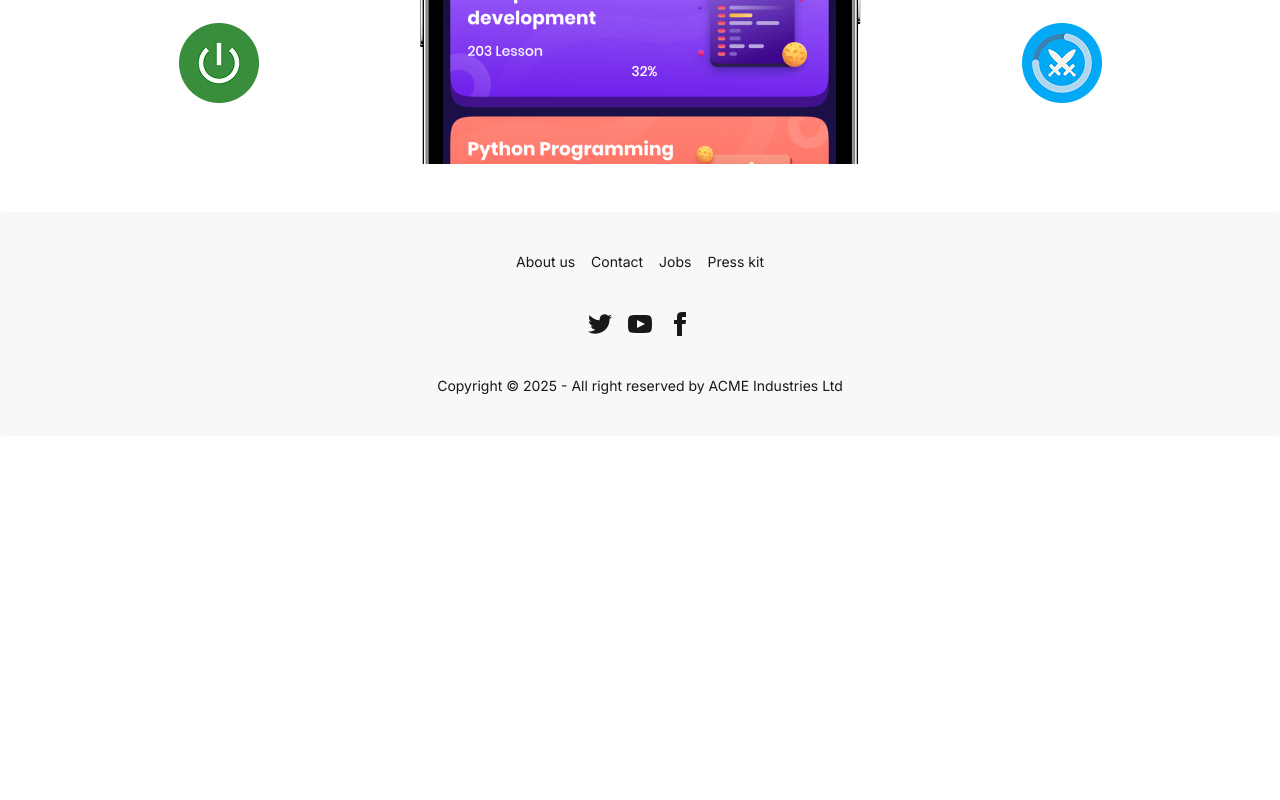
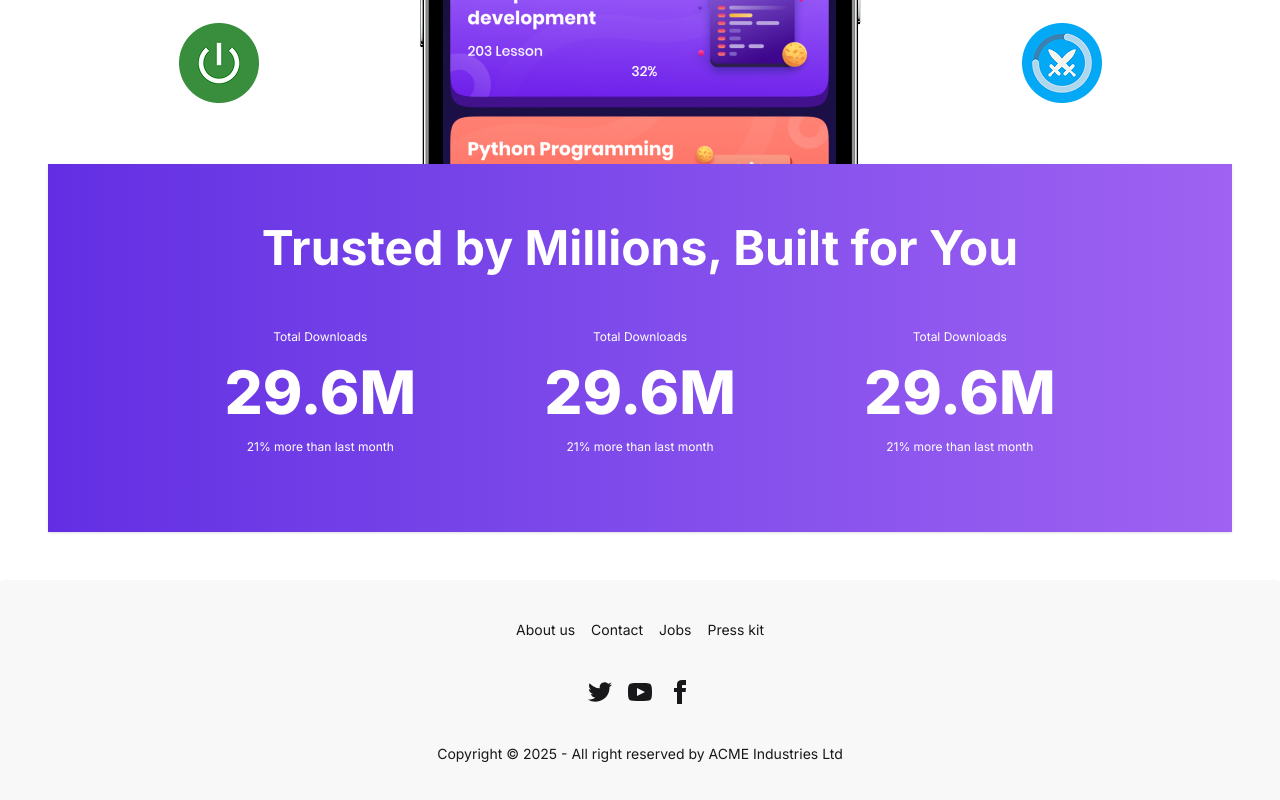
Before and after one commit to priyotush25/hero-io, a React (Vite) app: page / in a window 1280 px wide. Shown: the part 785-1585 px from the top of the page. Before the commit the page ends 1221 px from the top, so only its background shows below. Built offline with nearby package versions, Linux system fonts and the light colour scheme.

Commit message:
truested section add

```diff
--- /dev/null
+++ b/src/Component/State/State.jsx
@@ -0,0 +1,37 @@
+const State = () => {
+  return (
+    <div className="shadow flex flex-col justify-center items-center bg-gradient-to-r from-[#632EE3] to-[#9F62F2] py-15 text-center md:px-20 w-full text-white">
+      <h1 className="text-5xl font-bold mb-10">
+        Trusted by Millions, Built for You
+      </h1>
+
+      <div className="flex md:flex-row items-center justify-between flex-col">
+        <div className="stats text-center">
+          <div className="stat">
+            <div className="stat-title text-white">Total Downloads</div>
+            <div className="stat-value text-6xl my-4">29.6M</div>
+            <div className="stat-desc text-white">21% more than last month</div>
+          </div>
+        </div>
+
+        <div className="stats text-center mx-20">
+          <div className="stat">
+            <div className="stat-title text-white">Total Downloads</div>
+            <div className="stat-value text-6xl my-4">29.6M</div>
+            <div className="stat-desc text-white">21% more than last month</div>
+          </div>
+        </div>
+
+        <div className="stats text-center">
+          <div className="stat">
+            <div className="stat-title text-white">Total Downloads</div>
+            <div className="stat-value text-6xl my-4">29.6M</div>
+            <div className="stat-desc text-white">21% more than last month</div>
+          </div>
+        </div>
+      </div>
+    </div>
+  );
+};
+
+export default State;
--- a/src/Pages/Home.jsx
+++ b/src/Pages/Home.jsx
@@ -1,9 +1,11 @@
 import Hero from "../Component/Hero/Hero";
+import State from "../Component/State/State";
 
 const Home = () => {
   return (
     <>
       <Hero />
+      <State />
     </>
   );
 };
```
